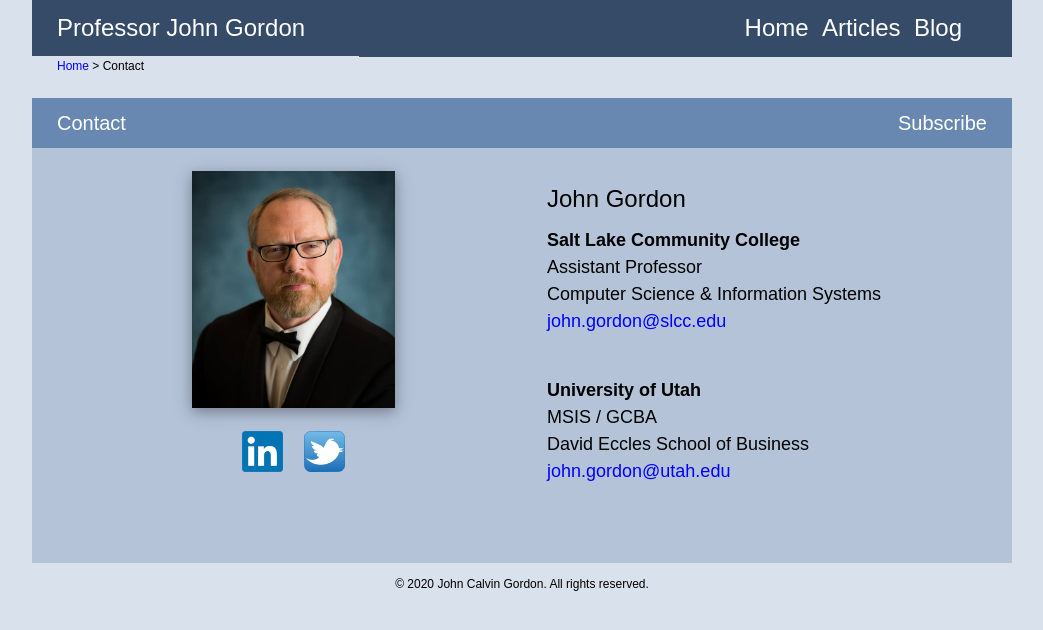
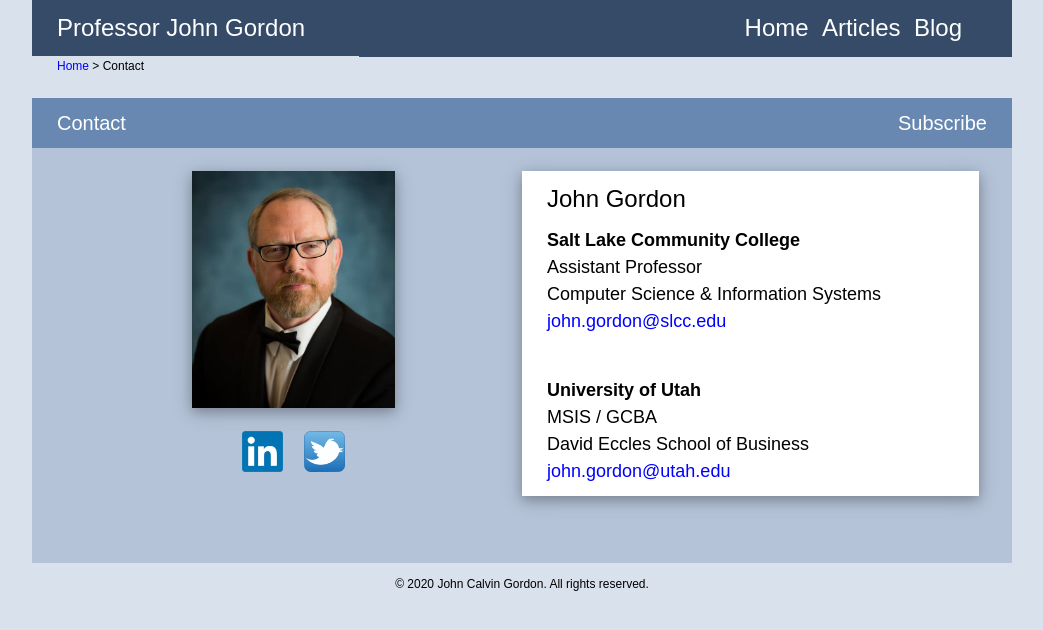
Before and after one commit to professorgordon/professorgordon, a PHP site: page /contact.php in a window 1280 px wide. Shown: the top 630 px of the page, without its empty margins (118-1161 px from the left). Run offline with PHP 8.4, Linux system fonts and the light colour scheme; some web fonts are replaced.

Commit message:
UI update to contact page

```diff
--- a/contact.php
+++ b/contact.php
@@ -79,7 +79,7 @@ body,h1,h2,h3,h4,h5 {font-family: "Raleway", sans-serif}
                 <a href="https://twitter.com/ProfJGordon" target="_blank"><img src="images\twitter_PNG32-150x150.png" height="10%" width="10%"></a>
               </div>
 
-              <div class="w3-container w3-half">
+              <div class="w3-container w3-half w3-white w3-card-4">
                 <h3>John Gordon</h3>
                 <h5><b>Salt Lake Community College</b><br>
                   Assistant Professor<br>
```
